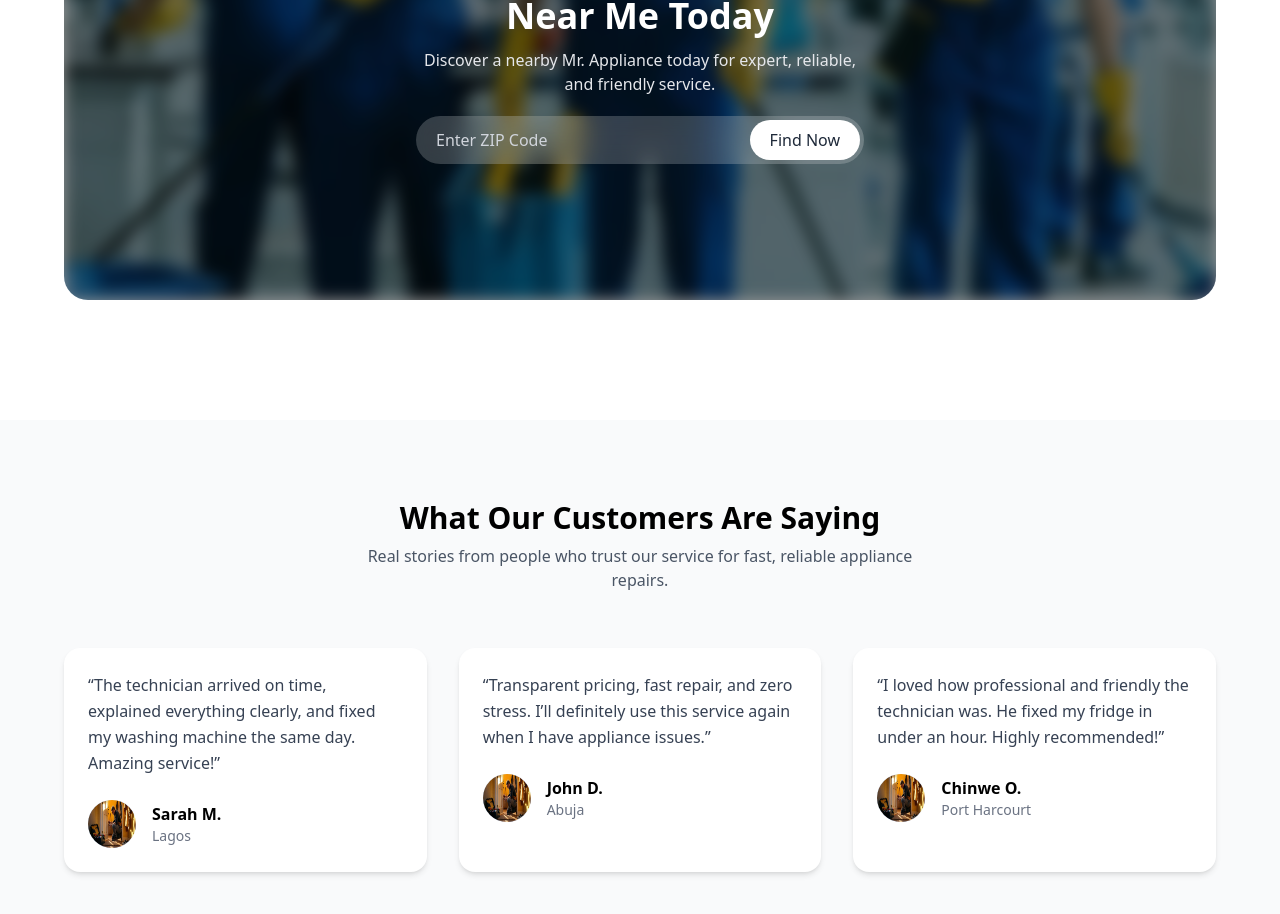
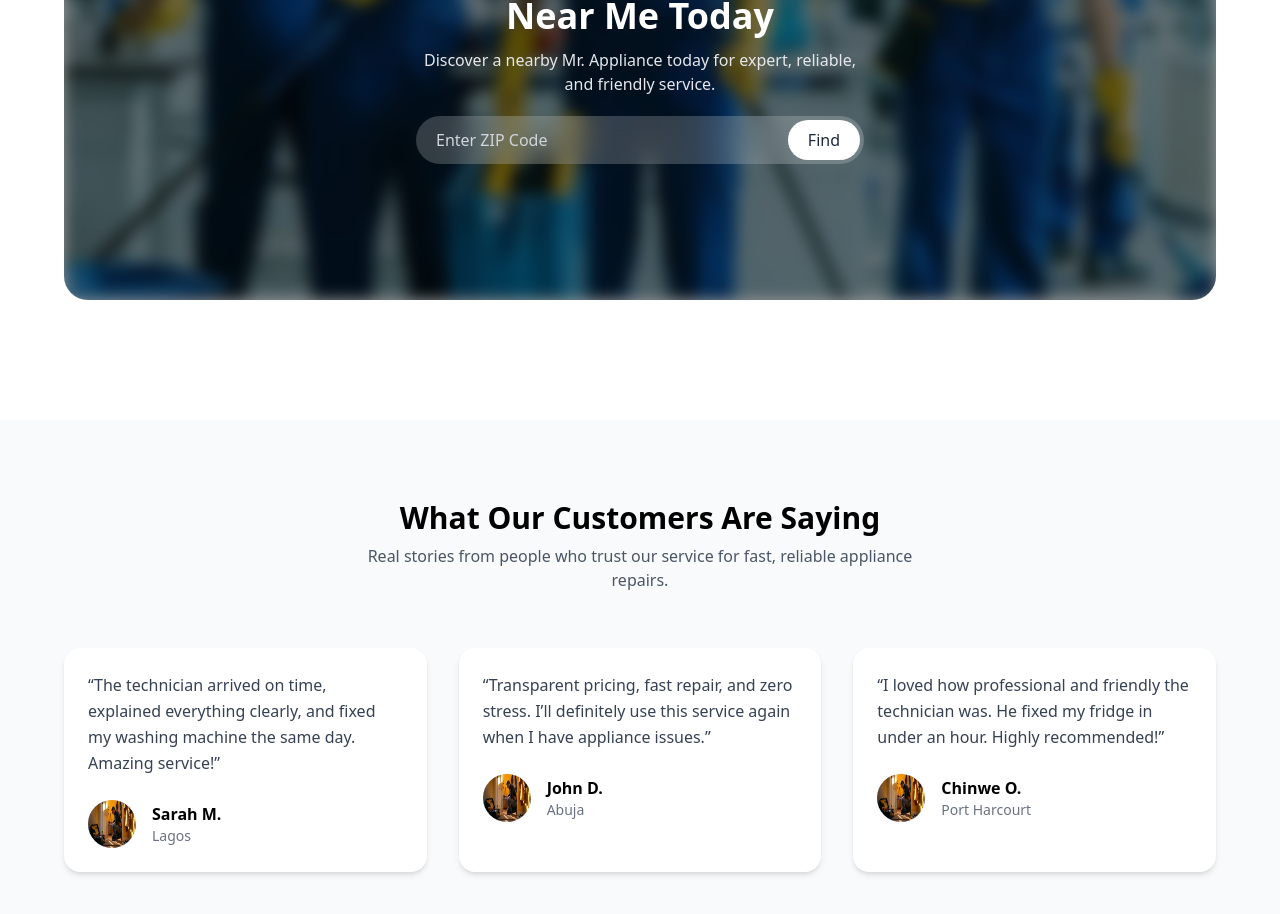
Before and after one commit to REMASOFT2468/mavero, a React (Vite) app: page / in a window 1280 px wide. Shown: the part 2749-3663 px from the top of the page. Built offline with nearby package versions, Linux system fonts and the light colour scheme.

Commit message:
modified:   src/components/Hero2.jsx

```diff
--- a/src/components/Hero2.jsx
+++ b/src/components/Hero2.jsx
@@ -29,7 +29,7 @@ const Hero2 = () => {
               className="flex-1 bg-transparent placeholder-gray-300 text-white px-4 py-2 outline-none"
             />
             <button className="bg-white text-gray-800 font-medium rounded-full px-5 py-2 hover:bg-gray-200 transition">
-              Find Now
+              Find
             </button>
           </div>
         </div>
```
